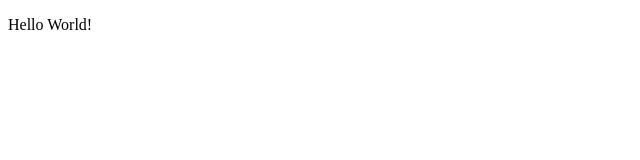
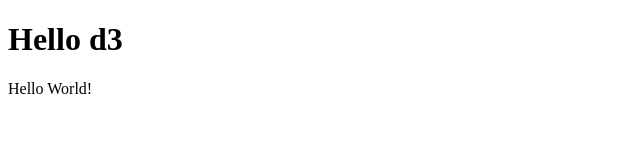
Before and after one commit to spngsbrg/Autumn-assignment, a plain HTML site: page index.html in a window 1280 px wide. Shown: the whole page, without its empty margins (0-640 px from the left). Drawn offline with Linux system fonts and the light colour scheme.

Commit message:
minor update

```diff
--- a/index.html
+++ b/index.html
@@ -6,6 +6,7 @@
     <script src="scripts/d3.v7.js"></script>
   </head>
   <body>
+    <h1>Hello d3</h1>
     <script src="scripts/script.js"></script>
   </body>
 </html>
```
